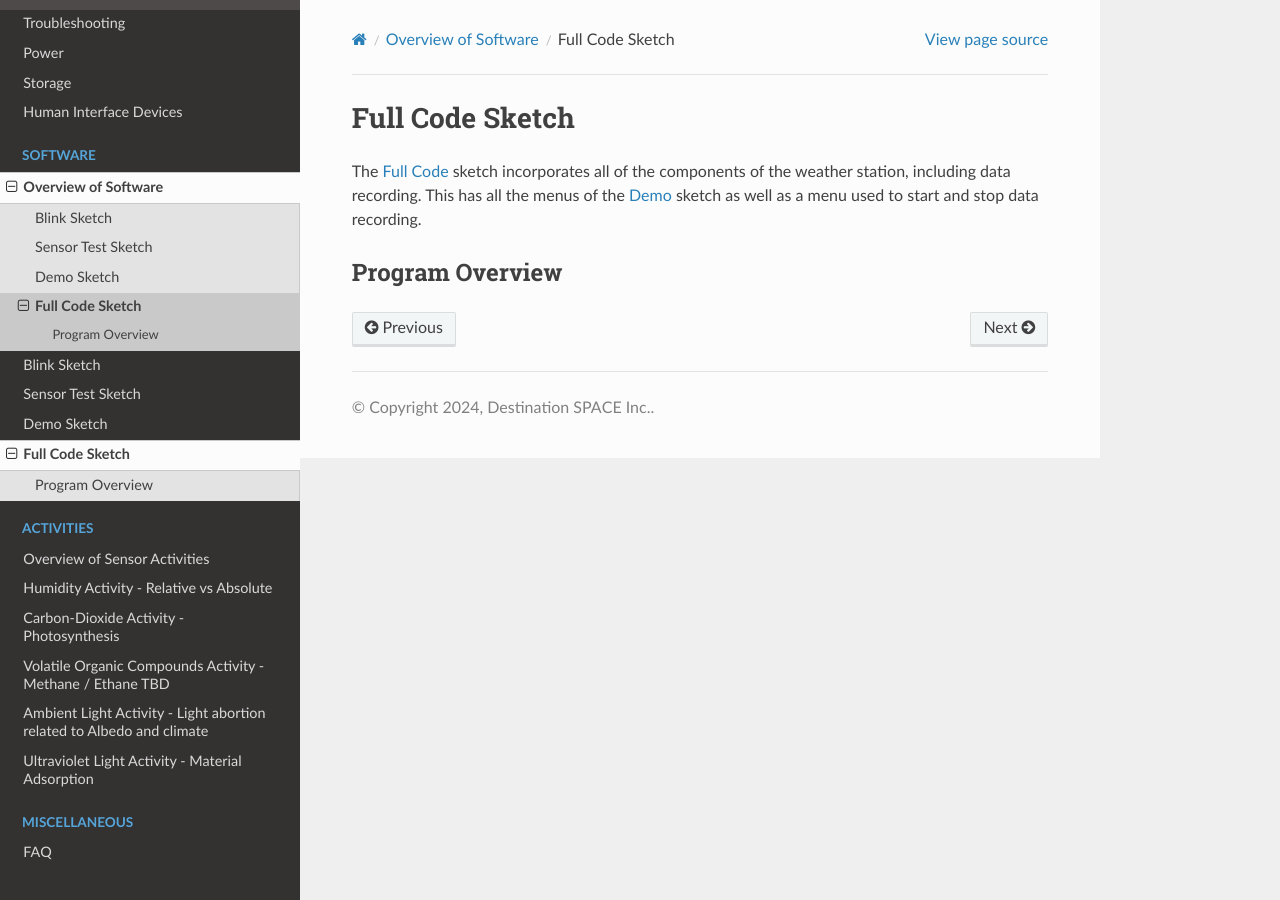
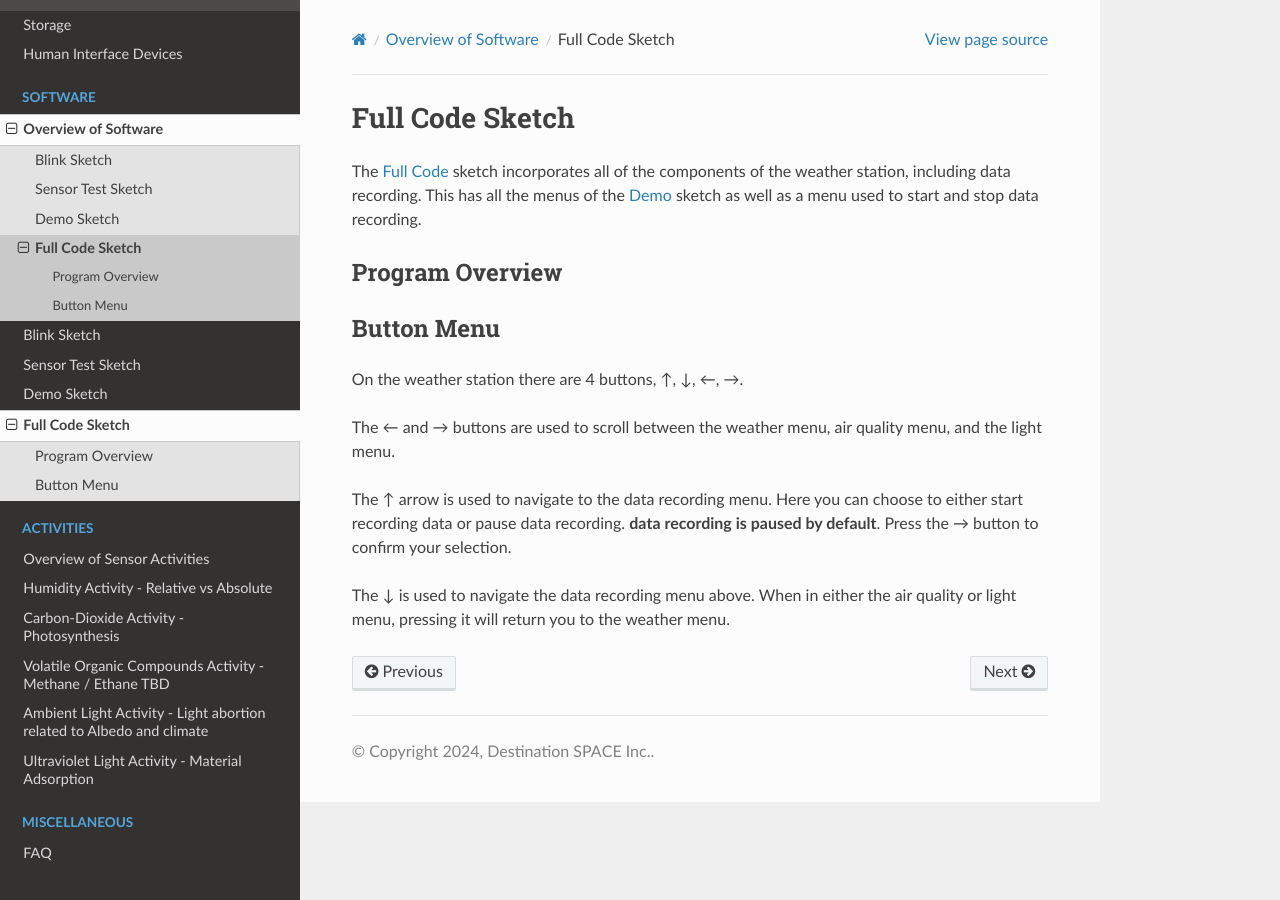
Before and after one commit to Destination-SPACE/DS-Weather-Station-V4.5, a Sphinx documentation site: the page built from docs/software/full-code.rst, in a window 1280 px wide. Built offline with Sphinx 7.4.7 and the Read the Docs theme 2.0.0, drawn with Linux system fonts in a browser that asks for light colours; pages that are not in the unit, such as notebooks, are missing from menus.

Commit message:
added button menu instructions

```diff
--- a/docs/software/full-code.rst
+++ b/docs/software/full-code.rst
@@ -20,3 +20,14 @@ The `Full Code <https://gitlab.com/Destination-SPACE/ds-weather-station-v4.5/-/b
 
 Program Overview
 ----------------
+
+Button Menu
+-----------
+
+On the weather station there are 4 buttons, ↑, ↓, ←, →.
+
+The ← and → buttons are used to scroll between the weather menu, air quality menu, and the light menu.
+
+The ↑ arrow is used to navigate to the data recording menu. Here you can choose to either start recording data or pause data recording. **data recording is paused by default**. Press the → button to confirm your selection.
+
+The ↓ is used to navigate the data recording menu above. When in either the air quality or light menu, pressing it will return you to the weather menu.
```
Also changed, not shown: docs/software/demo.rst (+9 -0 lines).
